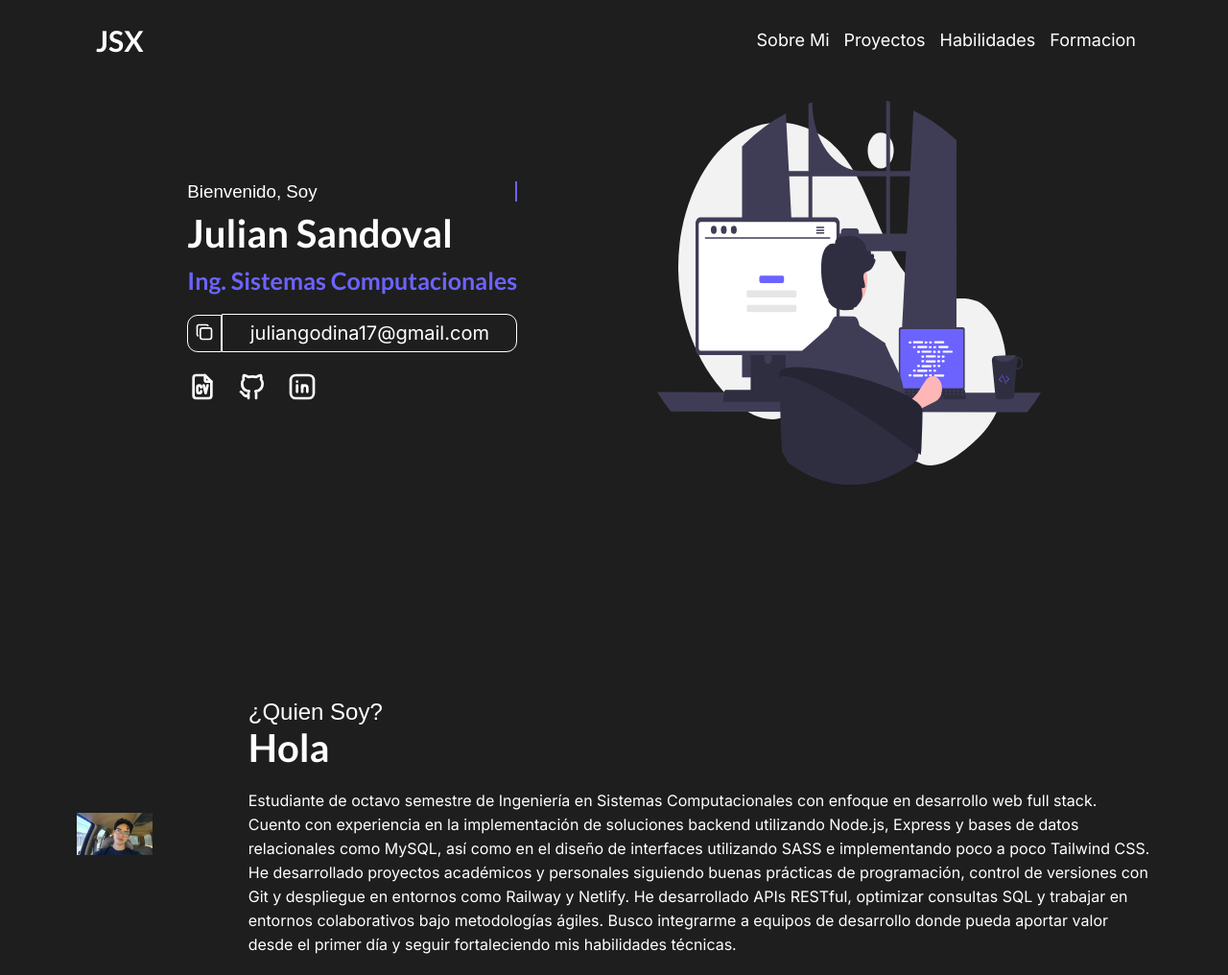
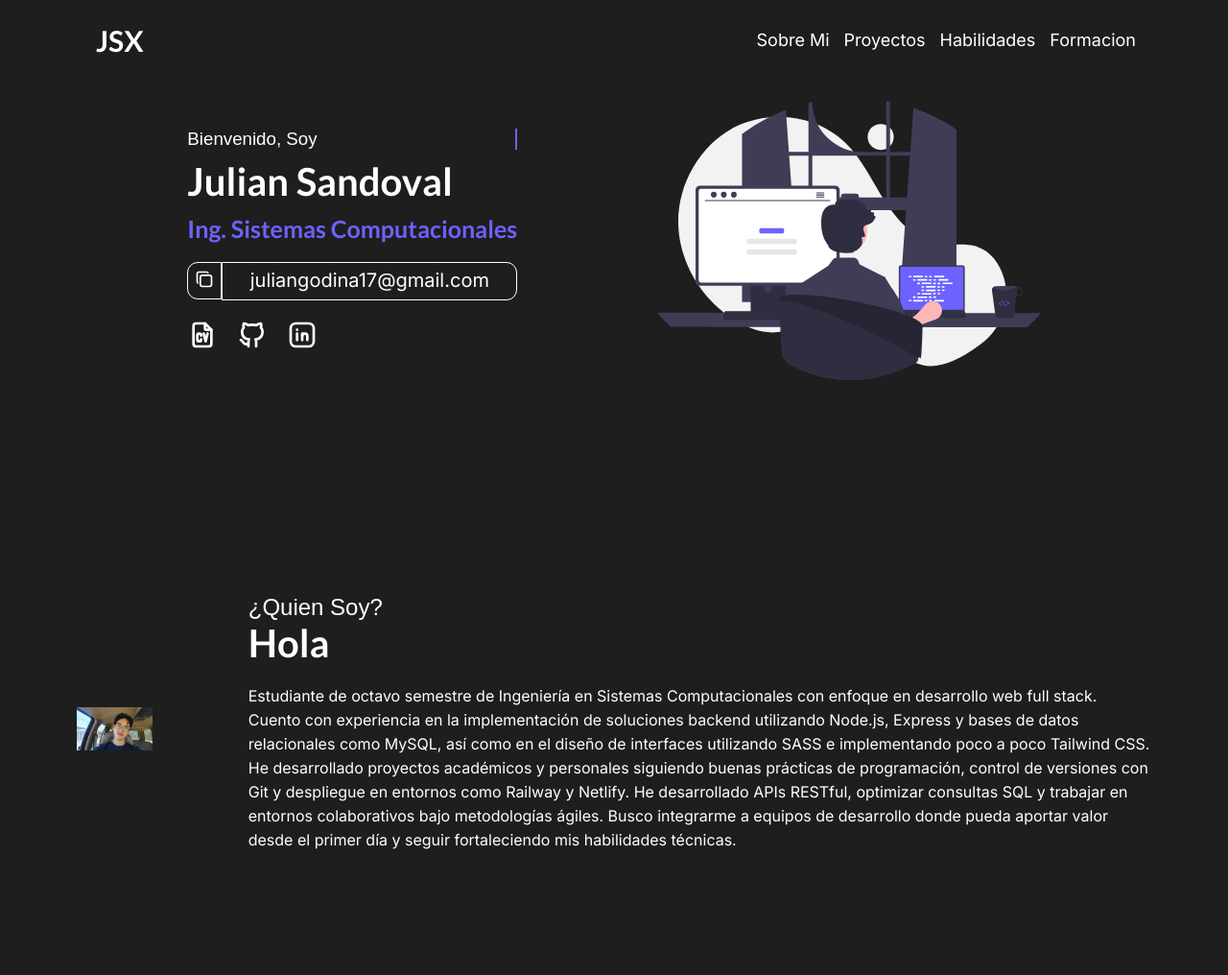
Before and after one commit to Julian-Sandoval-x/portafolio, a website: page index.html in a window 1280 px wide. Shown: the top 1016 px of the page at 96% size. Drawn offline with nearby package versions, Linux system fonts and the light colour scheme; a web font is replaced by a local one.

```diff
--- a/index.html
+++ b/index.html
@@ -189,6 +189,7 @@
             src="/build/img/svg/coding.svg"
             alt="Foto de persona codificando"
             loading="lazy"
+            class="sobre-mi--img"
             width="600"
             height="400"
           />
```
